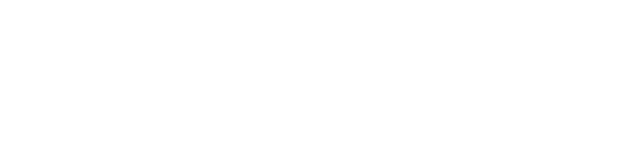
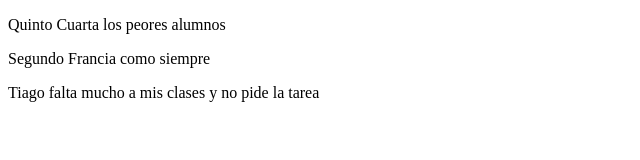
Before and after one commit to ExequielWiedermann/quintocuarta, a plain HTML site: page index.html in a window 1280 px wide. Shown: the whole page, without its empty margins (0-640 px from the left). Drawn offline with Linux system fonts and the light colour scheme.

Commit message:
Poniendo contenido

```diff
--- a/index.html
+++ b/index.html
@@ -8,9 +8,9 @@
 </head>
 <body>
     <div>
-        <p></p>
-        <p></p>
-        <p></p>
+        <p>Quinto Cuarta los peores alumnos</p>
+        <p>Segundo Francia como siempre</p>
+        <p>Tiago falta mucho a mis clases y no pide la tarea</p>
     </div>
 </body>
 </html>
```
